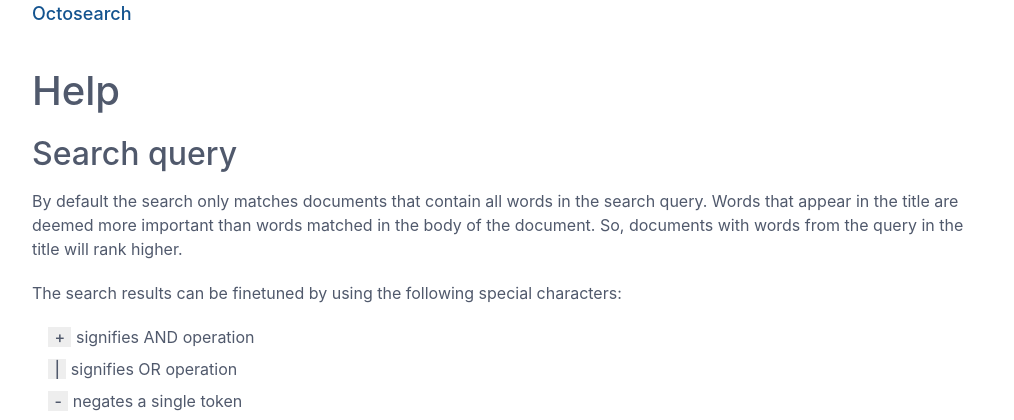
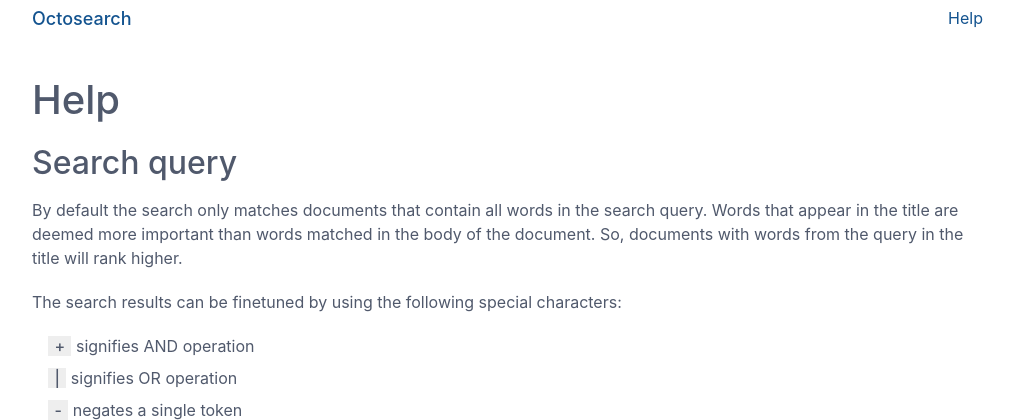
Before and after one commit to acidtv/octosearch, a Flask app: page /help in a window 1280 px wide. Shown: the top 420 px of the page, without its empty margins (128-1142 px from the left). Run offline with Flask 2, Linux system fonts and the light colour scheme.

Commit message:
Display help menu also when not logged in

```diff
--- a/octosearch/web/templates/snippets/top-menu.html
+++ b/octosearch/web/templates/snippets/top-menu.html
@@ -1,8 +1,9 @@
+<span class="navbar-item">
+	<a href="/help" class="btn btn-link">Help</a>
+</span>
+
 {% if has_auth_backend %}
 	{% if username %}
-		<span class="navbar-item">
-			<a href="/help" class="btn btn-link">Help</a>
-		</span>
 		<span class="navbar-item">
 			<a href="{{ register_url }}" class="btn btn-link">Register</a>
 		</span>
```
